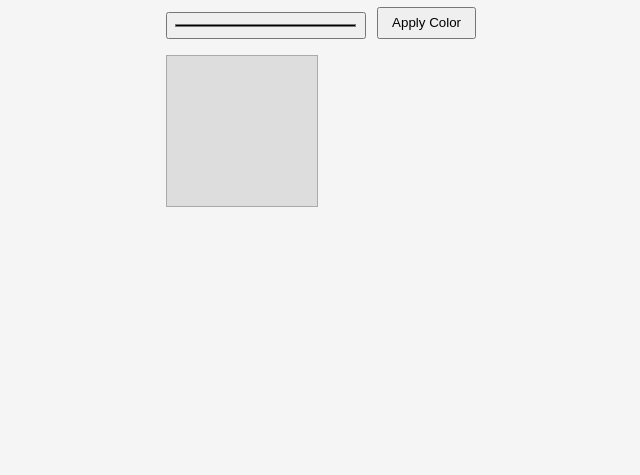
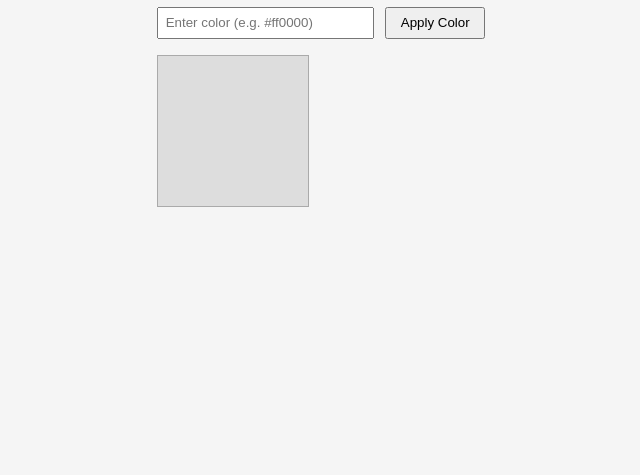
Before and after one commit to vessipetrova/SEDO-Regular-Exam-1-June, a plain HTML site: page index.html in a window 1280 px wide. Shown: the part 341-816 px from the top of the page, without its empty margins (319-959 px from the left). Drawn offline with Linux system fonts and the light colour scheme.

Commit message:
revert: Update index.html

```diff
--- a/index.html
+++ b/index.html
@@ -8,7 +8,7 @@
 <body>
   <div class="app">
     <h1>Color Changer</h1>
-    <input id="color-input" type="color" placeholder="Enter color (e.g. #ff0000)">
+    <input id="color-input" type="text" placeholder="Enter color (e.g. #ff0000)">
     <button id="apply-btn">Apply Color</button>
     <div id="box"></div>
   </div>
```
